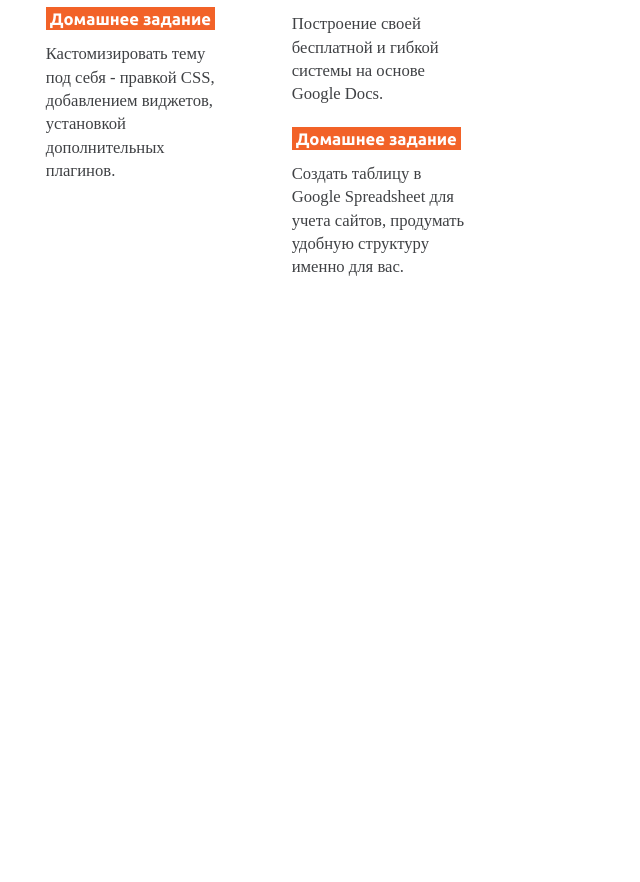
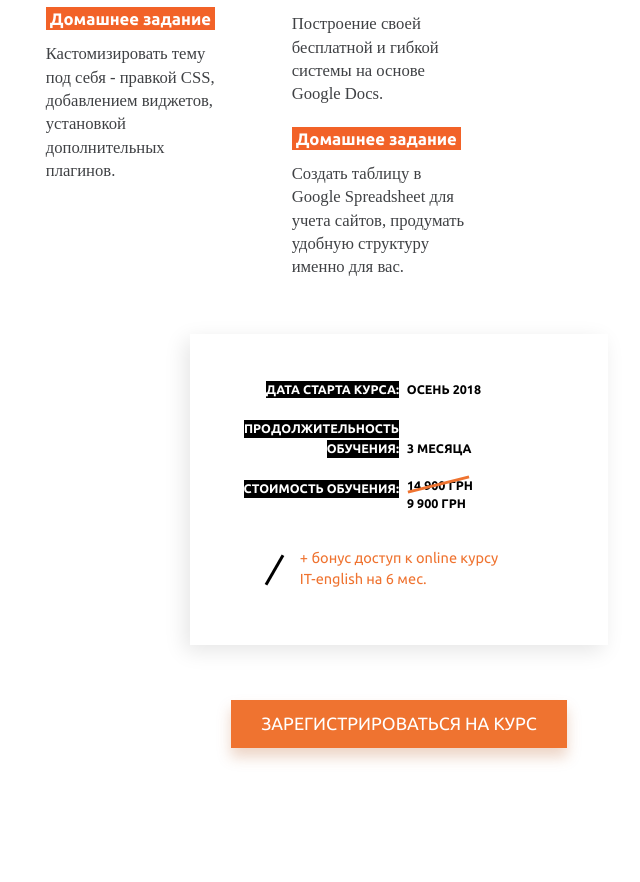
Before and after one commit to Server9999/holiday_project, a plain HTML site: page index.html in a window 1280 px wide. Shown: the part 6140-7022 px from the top of the page, without its empty margins (241-881 px from the left). Before the commit the page ends 6474 px from the top, so only its background shows below. Drawn offline with nearby package versions, Linux system fonts and the light colour scheme.

Commit message:
footer complited

```diff
--- a/css/style.css
+++ b/css/style.css
@@ -11,7 +11,8 @@
     align-items: center;
 }
 
-.contacts, .contacts__inner-container {
+.contacts,
+.contacts__inner-container {
     display: flex;
     flex-direction: column;
 }
@@ -138,7 +139,9 @@
     opacity: 1;
 }
 
-#target-item-2:target~.item-2, #target-item-3:target~.item-3, #target-item-4:target~.item-4 {
+#target-item-2:target~.item-2,
+#target-item-3:target~.item-3,
+#target-item-4:target~.item-4 {
     z-index: 3;
     opacity: 1;
 }
@@ -161,7 +164,8 @@
         display: block;
         margin-bottom: 15px;
     }
-    .contacts__mess-contact, .contacts__phone-contact:not(:last-child) {
+    .contacts__mess-contact,
+    .contacts__phone-contact:not(:last-child) {
         margin-bottom: 8px;
     }
     .main {
@@ -294,11 +298,9 @@
     .carousel {
         width: 304px;
     }
-
     .carousel-item {
         padding: 17px 32px;
     }
-
     .arrow-prev {
         left: -45px;
     }
@@ -534,7 +536,6 @@
         top: 26px;
         left: -1px;
     }
-
     .slide-1 {
         z-index: 2;
         opacity: 1;
@@ -665,3 +666,158 @@
 .course-content__item-hometask::first-letter {
     text-transform: uppercase;
 }
+
+/* Footer */
+
+.footer {
+    display: flex;
+    align-items: center;
+    flex-direction: column;
+    justify-content: space-between;
+    padding-bottom: 134px;
+}
+
+.footer_wrapper {
+    display: flex;
+    flex-direction: column;
+    margin-bottom: 55px;
+    box-shadow: -5px 6px 20px 0px rgba(0, 0, 0, 0.1);
+}
+
+.footer__list {
+    display: flex;
+    flex-direction: column;
+    width: 300px;
+    font-weight: 700;
+}
+
+.footer__item {
+    width: 50%;
+    text-align: right;
+    font-size: 0.7rem;
+    line-height: 1.433;
+    position: relative;
+    text-transform: uppercase;
+    margin-bottom: 23px;
+}
+
+.footer__item:first-of-type {
+    padding-top: 49px;
+}
+
+.footer__item:nth-of-type(3) {
+    margin-bottom: 33px;
+}
+
+.footer__item:last-of-type {
+    margin: 0;
+    position: relative;
+    margin-bottom: 50px;
+}
+
+.footer__item-text {
+    position: relative;
+    display: inline-block;
+    background: #000000;
+    color: #ffffff;
+    text-align: right;
+}
+
+.footer__item-text--margin {
+    margin-bottom: 2px;
+}
+
+.footer__item-price {
+    position: absolute;
+    min-width: 68px;
+    text-align: left;
+    right: -75px;
+    bottom: 0;
+}
+
+.footer__item-price--bottom {
+    bottom: -15px;
+}
+
+.footer__item-price--bottom::before {
+    position: absolute;
+    content: "";
+    display: block;
+    height: 3px;
+    width: 63px;
+    top: 6px;
+    left: 0px;
+    transform: rotate(-14deg);
+    background-color: rgb(239, 115, 48);
+}
+
+.footer__bonus {
+    position: relative;
+    font-size: 0.91rem;
+    padding-bottom: 55px;
+    text-align: left;
+    color: rgb(239, 115, 48);
+    line-height: 1.429;
+    max-width: 70%;
+    align-self: center;
+}
+
+.footer__button {
+    border: none;
+    padding: 0;
+    text-transform: uppercase;
+    background-color: rgb(239, 115, 48);
+    box-shadow: 0px 9px 13px 0px rgba(184, 93, 39, 0.26);
+    min-width: 300px;
+    height: 48px;
+    font-size: 1.11rem;
+    color: rgb(255, 255, 255);
+    text-transform: uppercase;
+    line-height: 1.253;
+    text-align: center;
+}
+
+@media (min-width: 1200px) {
+    .footer__item {
+        font-size: 0.78rem;
+        margin-bottom: 22px;
+    }
+
+    .footer__bonus--before::before {
+        position: absolute;
+        content: "";
+        display: block;
+        height: 34px;
+        width: 3px;
+        top: 5px;
+        left: -27px;
+        transform: rotate(30deg);
+        background-color: #000;
+    }
+
+    .footer__list {
+        min-width: 418px;
+    }
+
+    .footer__item-price {
+        min-width: 74px;
+        right: -82px;
+        bottom: 0;
+    }
+
+    .footer__item-price--bottom {
+        bottom: -15px;
+    }
+
+    .footer__button {
+        min-width: 336px;
+    }
+
+    .footer__bonus {
+        max-width: 60%;
+    }
+
+    .footer__item:first-of-type {
+        padding-top: 47px;
+    }
+}
--- a/index.html
+++ b/index.html
@@ -156,6 +156,31 @@
                 </header>
                 <ul class="program-course__list course-content" />
             </section>
+
+            <section class="footer">
+                <div class="footer_wrapper">
+                    <ul class="footer__list">
+                        <li class="footer__item">
+                            <p class="footer__item-text">Дата старта курса:</p>
+                            <span class="footer__item-price"> осень 2018</span>
+                        </li>
+                        <li class="footer__item">
+                            <p class="footer__item-text footer__item-text--margin">Продолжительность</p><br><p class="footer__item-text">обучения:</p>
+                            <span class="footer__item-price"> 3 месяца</span>
+                        </li>
+                        <li class="footer__item">
+                            <p class="footer__item-text">Стоимость обучения:</p>
+                            <span class="footer__item-price footer__item-price--bottom"> 14 900 грн
+                                <br> 9 900 грн</span>
+                        </li>
+                    </ul>
+                    <p class="footer__bonus ">
+                        <span class="footer__bonus--before">+</span> бонус доступ к online курсу
+                        <br> IT-english на 6 мес.</p>
+                    </div>
+
+                    <button class="footer__button" onclick="">Зарегистрироваться на курс</button>
+            </section>
         </main>
     </div>
 
```
